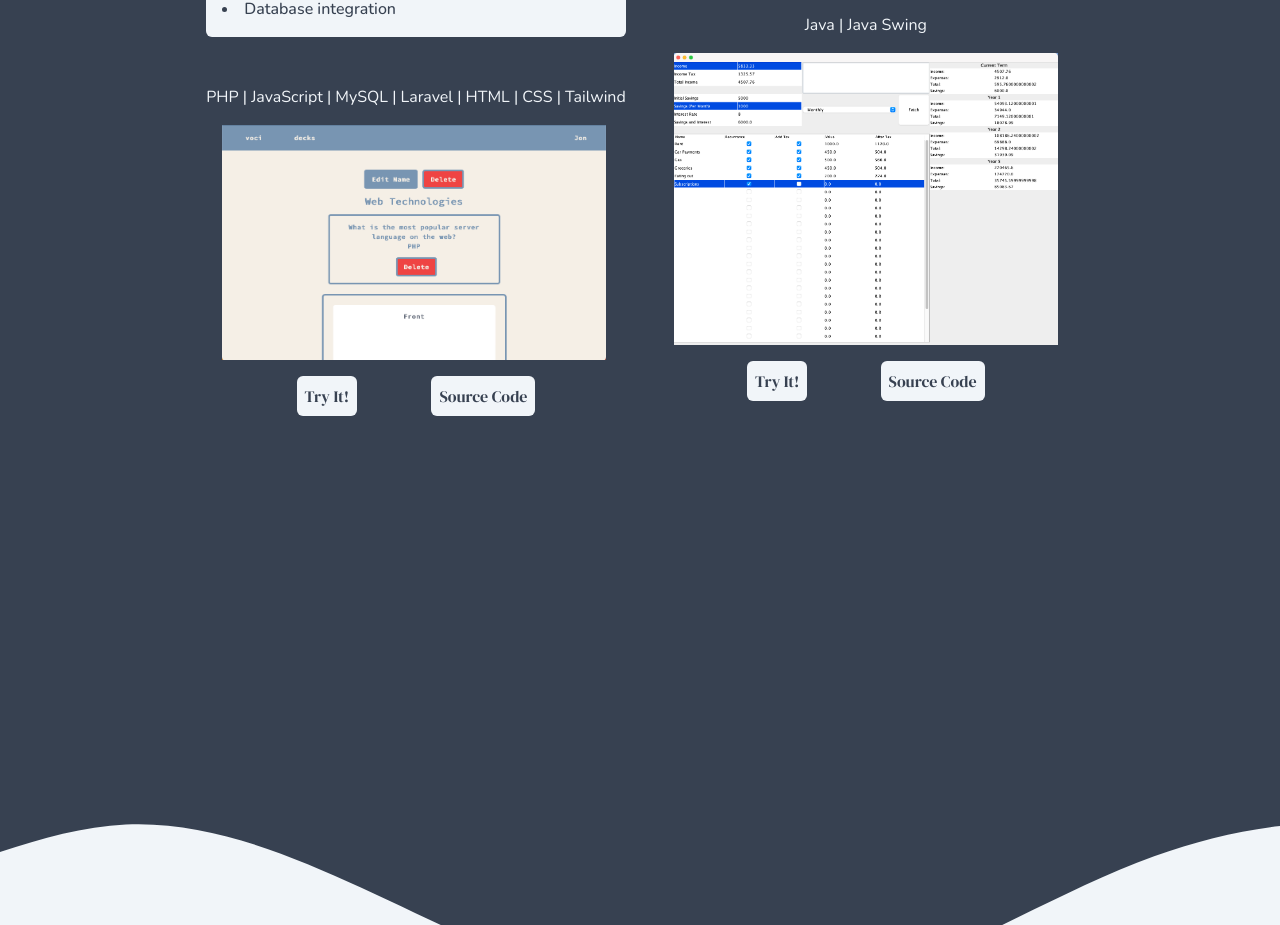
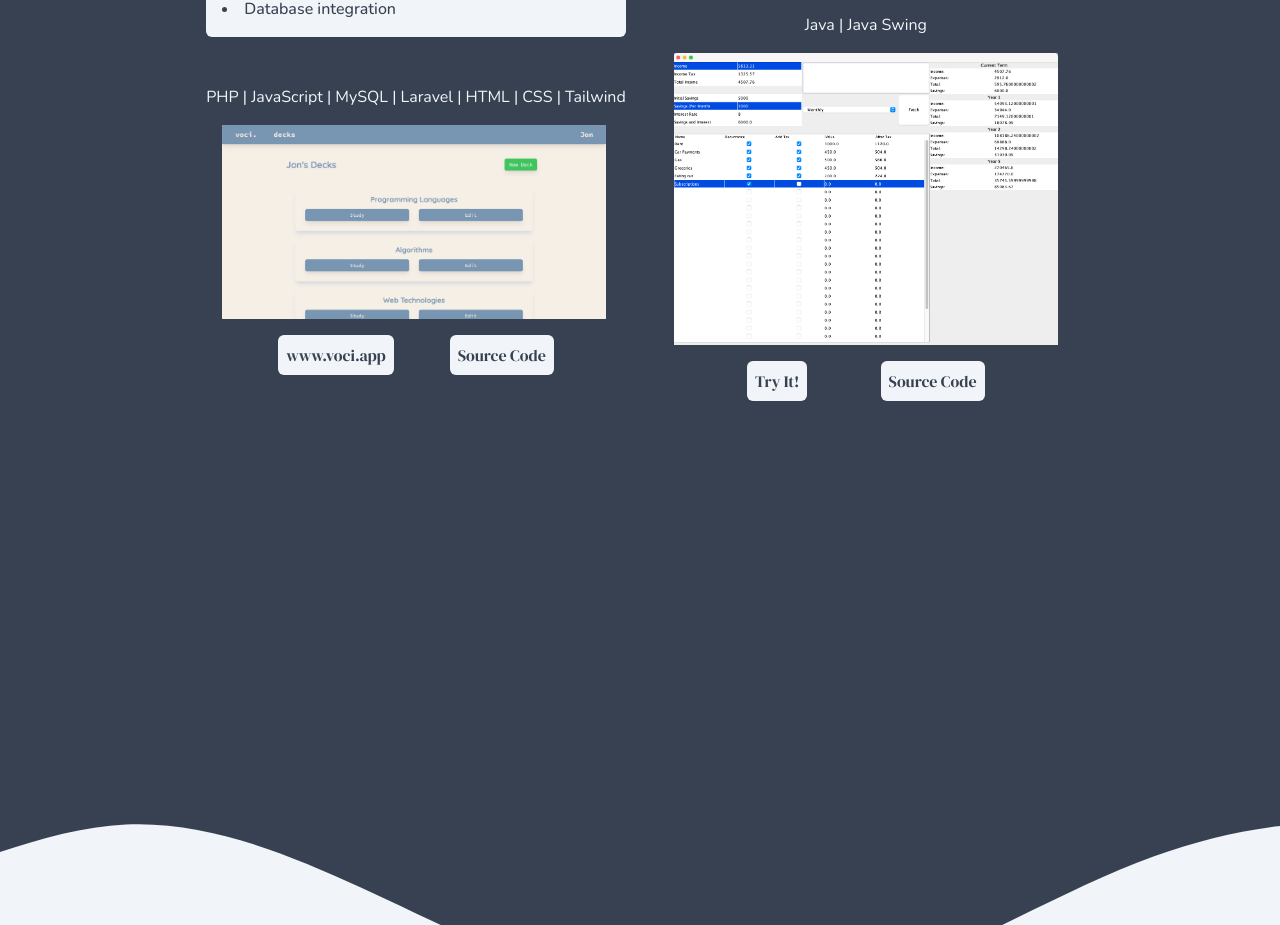
Before and after one commit to jon-steele/Portfolio-Website, a Next.js app: page / in a window 1280 px wide. Shown: the part 1075-2000 px from the top of the page. Built offline with nearby package versions, Linux system fonts and the light colour scheme.

Commit message:
Added links to project

```diff
--- a/components/sections/about.js
+++ b/components/sections/about.js
@@ -11,7 +11,7 @@ export default function About(props) {
                     in my last three semesters and landing my name on the <em className="font-bold">Dean&apos;s List. </em>
                     I have strong foundational knowledge in programming languages, design models, and time complexity.
                     I work hard for my team, achieving <em className="font-bold">Employee of the Year</em> in 2020 at my previous job as a lifeguard.
-                    In my spare time, I love to learn about new technologies, most recently adding React, Next, and Tailwind into my bag.
+                    In my spare time, I love to learn about new technologies, most recently adding React, Next, and Tailwind into my skillset.
                     Technology is something that excites me, as I see the impact it can make on our lives.
                     If you think you can use my skills, please reach out to me via <a href="mailto:mrjonsteele@gmail.com">
                     <em className="font-bold">email</em>,</a> or call me at <a href="tel:+6049976356"><em className="font-bold">604 - 997 - 6356</em>.</a>
--- a/components/sections/projects.js
+++ b/components/sections/projects.js
@@ -1,5 +1,5 @@
 import Image from 'next/image';''
-import vocipng from '@/public/images/voci.png';
+import vocipng from '@/public/images/voci1.png';
 import budgetpng from '@/public/images/budget.png';
 
 export default function Projects(props) {
@@ -28,10 +28,10 @@ export default function Projects(props) {
             </p>
           </div>
           <div className='relative p-4'>
-            <Image className='w-96' src={vocipng} alt='image of voci' />
+          <a href='https://www.voci.app' target="_blank" rel="noreferrer"><Image className='w-96' src={vocipng} alt='image of voci' /></a>
             <div className='flex justify-evenly mt-4'>
-              <h1 className='bg-slate-100 text-gray-700 rounded-md p-2'>Try It!</h1>
-              <h1 className='bg-slate-100 text-gray-700 rounded-md p-2'>Source Code</h1>
+              <a href='https://www.voci.app' target="_blank" rel="noreferrer"><h1 className='bg-slate-100 text-gray-700 rounded-md p-2'>www.voci.app</h1></a>
+              <a href='https://github.com/jon-steele/voci' target="_blank" rel="noreferrer"><h1 className='bg-slate-100 text-gray-700 rounded-md p-2'>Source Code</h1></a>
             </div>
           </div>
         </div>
```
Also changed, not shown: public/images/voci1.png (added).
